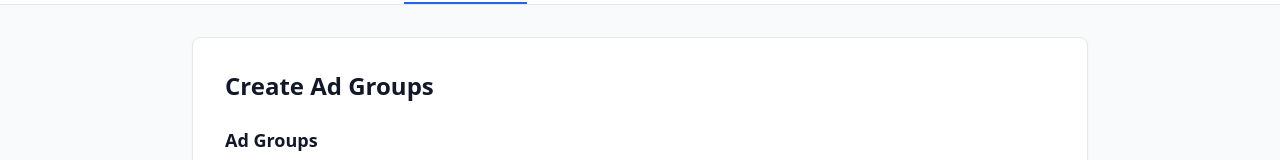
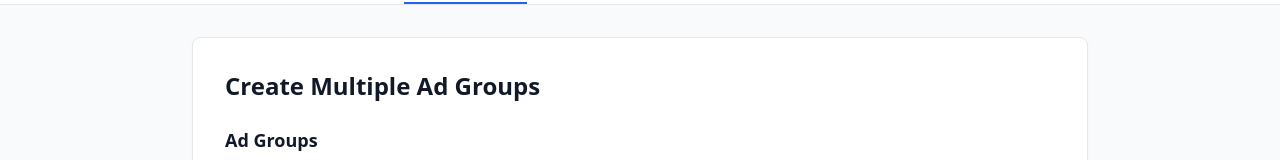
Before and after one commit to sghsgm99/campaign-dashboard, a React (Create React App) app in the folder frontend/: page / in a window 1280 px wide. Both pictures are taken after a click on the button "Create Ad group". Shown: the part 143-303 px from the top of the page. Built offline with nearby package versions, Linux system fonts and the light colour scheme; no server answers; the HTML template or start-up script is replaced by a standard one.

Commit message:
fix label

```diff
--- a/frontend/src/components/CreateAdTab.tsx
+++ b/frontend/src/components/CreateAdTab.tsx
@@ -82,7 +82,7 @@ const CreateAdTab = ({ creationStatus, isCreating, handleCreateAd }: CreateAdTab
     <div className="max-w-4xl mx-auto">
       <div className="bg-white rounded-lg shadow-sm border border-gray-200 p-8">
 
-        <h2 className="text-2xl font-bold text-gray-900 mb-6">Create Ads</h2>
+        <h2 className="text-2xl font-bold text-gray-900 mb-6">Create Multiple Ads</h2>
 
         {creationStatus && (
           <div
--- a/frontend/src/components/CreateAdgroupTab.tsx
+++ b/frontend/src/components/CreateAdgroupTab.tsx
@@ -49,7 +49,7 @@ const CreateAdgroupTab = ({
   return (
     <div className="max-w-4xl mx-auto">
       <div className="bg-white rounded-lg shadow-sm border border-gray-200 p-8">
-        <h2 className="text-2xl font-bold text-gray-900 mb-6">Create Ad Groups</h2>
+        <h2 className="text-2xl font-bold text-gray-900 mb-6">Create Multiple Ad Groups</h2>
 
         {creationStatus && (
           <div
```
